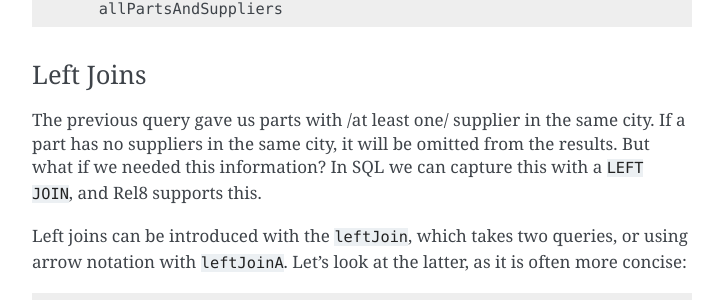
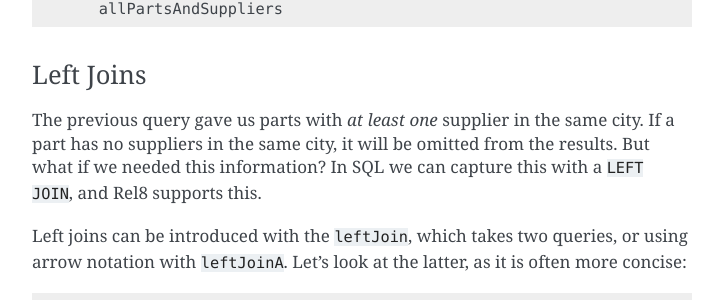
Before and after one commit to circuithub/rel8, a Sphinx documentation site: the page built from docs/tutorial.rst, in a window 1280 px wide and 900 px high, scrolled down 3413 px. Shown: the part 152-452 px from the top of the window, without its empty margins (388-1111 px from the left). Built offline with Sphinx 7.4.7, drawn with Linux system fonts in a browser that asks for light colours.

Commit message:
Convert Markdown italic to rst italic

```diff
--- a/docs/tutorial.rst
+++ b/docs/tutorial.rst
@@ -170,7 +170,7 @@ with all suppliers in the same city::
 Left Joins
 ^^^^^^^^^^
 
-The previous query gave us parts with /at least one/ supplier in the same city.
+The previous query gave us parts with *at least one* supplier in the same city.
 If a part has no suppliers in the same city, it will be omitted from the
 results. But what if we needed this information? In SQL we can capture this with
 a ``LEFT JOIN``, and Rel8 supports this.
```
